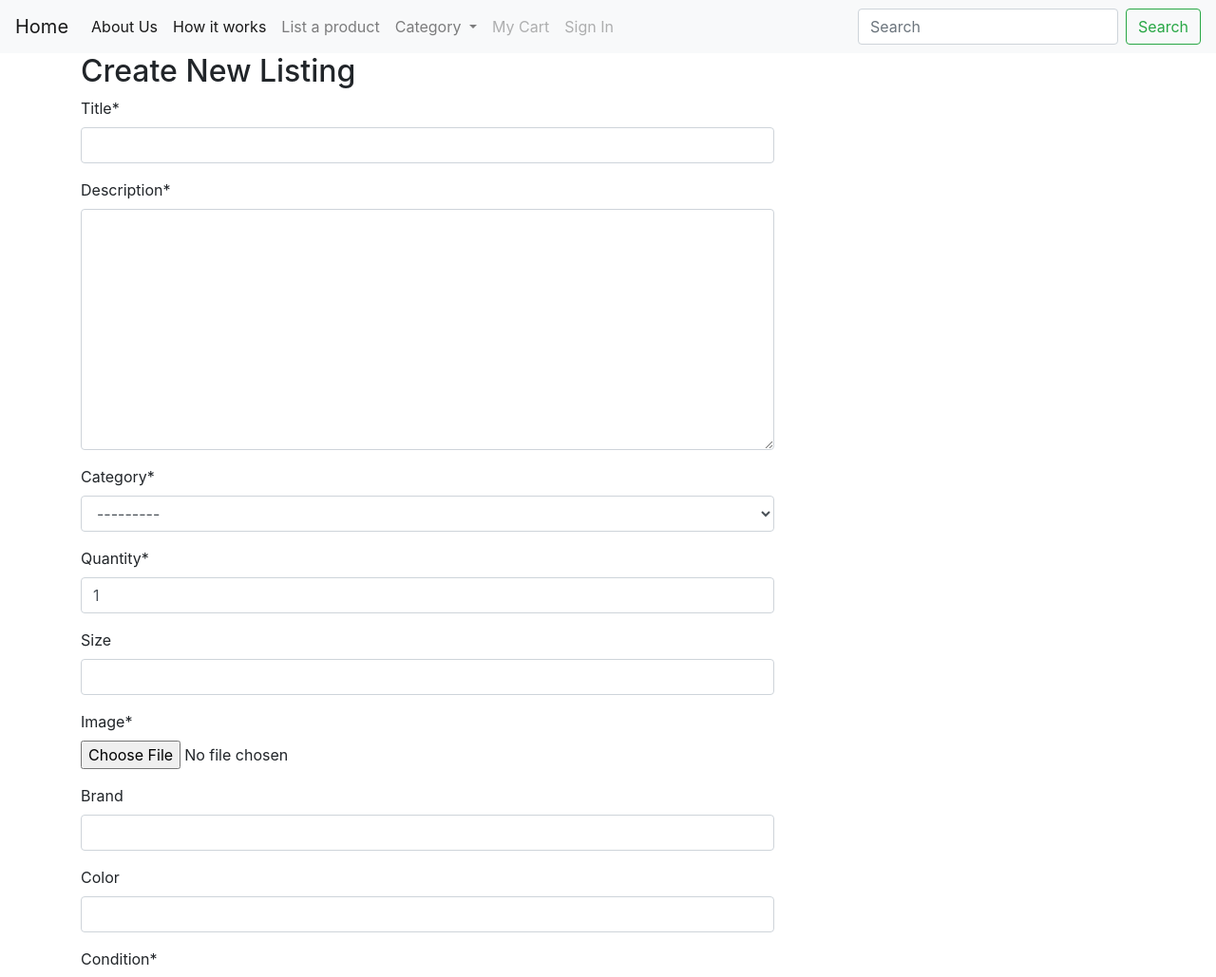
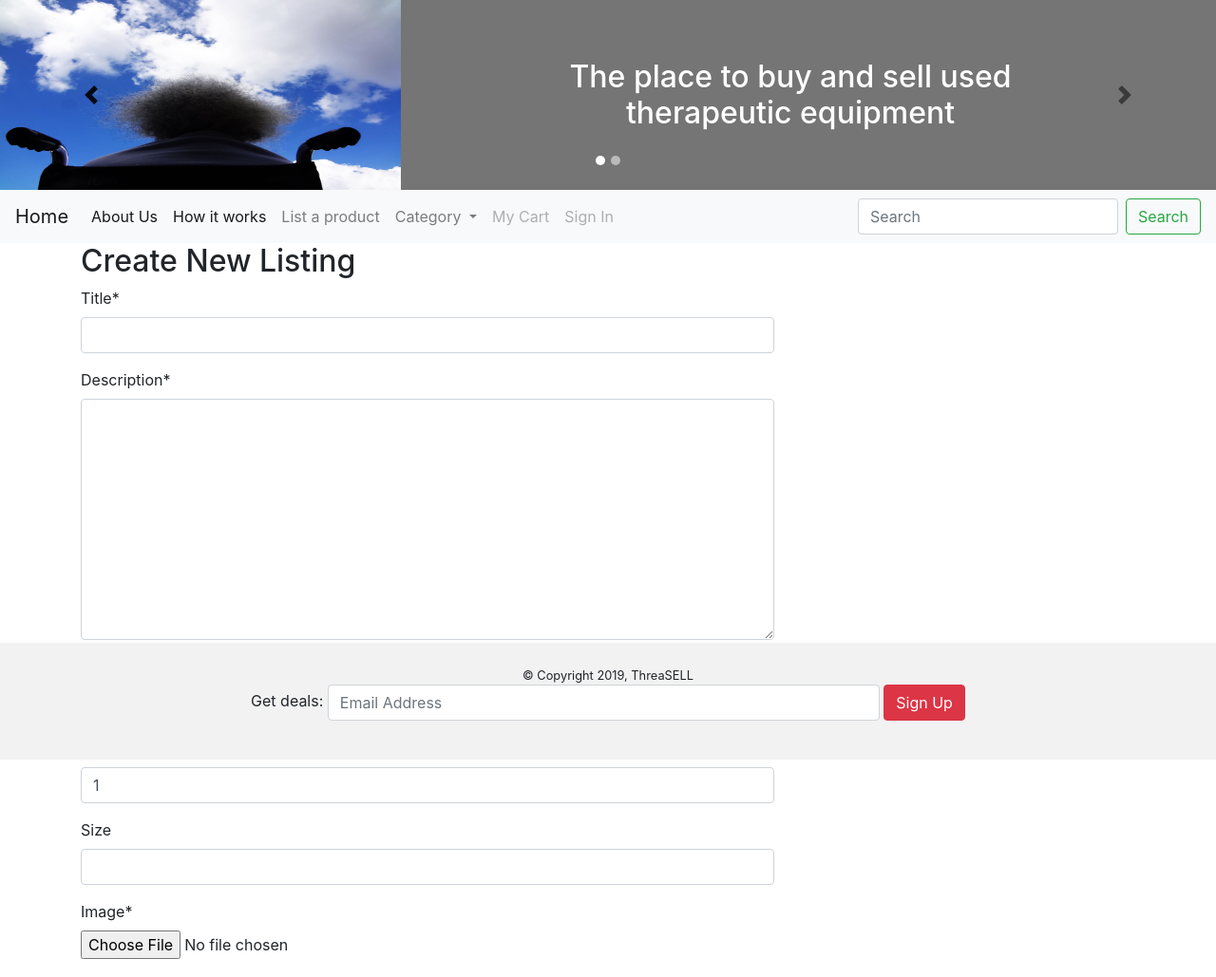
Before and after one commit to psb342/Therasell, a Django app: page /list/new/ in a window 1280 px wide. Shown: the top 1029 px of the page at 95% size. Run offline with Django 3.2, Linux system fonts and the light colour scheme; some libraries are stand-ins or nearby versions.

Commit message:
updated base.html with header and footer

```diff
--- a/therasell/product/templates/product/base.html
+++ b/therasell/product/templates/product/base.html
@@ -3,12 +3,121 @@
     <head>
         <title>TheraSELL</title>
         <meta charset="utf-8">
-        <meta name="viewport" content="width=device-width, initial-scale=1">
-        <link rel="stylesheet" href="https://maxcdn.bootstrapcdn.com/bootstrap/4.0.0/css/bootstrap.min.css">
-        <script src="https://ajax.googleapis.com/ajax/libs/jquery/3.4.1/jquery.min.js"></script>
-        <script src="https://maxcdn.bootstrapcdn.com/bootstrap/4.0.0/js/bootstrap.min.js"></script>
+        <meta name="viewport" content="width=device-width, initial-scale=1, minimum-scale=1" />
+  <link rel="stylesheet" href="https://maxcdn.bootstrapcdn.com/bootstrap/4.0.0/css/bootstrap.min.css">
+  <script src="https://ajax.googleapis.com/ajax/libs/jquery/3.4.1/jquery.min.js"></script>
+  <script src="https://maxcdn.bootstrapcdn.com/bootstrap/4.0.0/js/bootstrap.min.js"></script>
+
+        <style>
+
+
+    /* Remove the navbar's default rounded borders and increase the bottom margin */
+    .navbar {
+      /*margin-bottom: 50px;*/
+      border-radius: 0;
+    }
+
+    /* Remove the jumbotron's default bottom margin */
+     .jumbotron {
+      margin-bottom: 0;
+    }
+
+    /* Add a gray background color and some padding to the footer */
+    footer {
+      background-color: #f2f2f2;
+      padding: 25px;
+    }
+
+    #footersubscribe {
+      display: block;
+    }
+
+    .carousel-inner > .carousel-item > img {
+    margin: 0 auto;
+    width:33%;
+    max-height: 200px;
+    height: auto;
+}
+
+/* Carousel css start */
+.carousel-item {
+  text-align: left;
+  background-color: #757575;
+}
+
+.carousel-control-next,
+.carousel-control-prev {
+    filter: invert(100%);
+}
+
+.carousel-caption {
+right: 15%;
+left: auto;
+width: 40%;
+top: 21%;
+}
+
+.carousel-indicators li {
+  width: 10px;
+  height: 10px;
+  border-radius: 100%;
+}
+
+/* Carousel css end */
+
+.caption-font {
+font-size: 2.5vw;
+}
+
+.footer{
+    position: fixed;
+  left: 0;
+  bottom: 0;
+  width: 100%;
+  text-align: center;
+}
+
+  </style>
+
     </head>
     <body>
+ <!-- Carousel Start-->
+ {% load staticfiles %}
+ <div id="demo" class="carousel slide" data-ride="carousel" data-interval="10000">
+
+     <!-- Indicators -->
+     <ul class="carousel-indicators">
+       <li data-target="#demo" data-slide-to="0" class="active"></li>
+       <li data-target="#demo" data-slide-to="1"></li>
+     </ul>
+
+     <!-- The slideshow -->
+     <div class="carousel-inner">
+       <div class="carousel-item active">
+          <img src="{% static 'images/image1.jpg' %}" alt="Image1"></img>
+          <div class="carousel-caption">
+             <h3 class="caption-font">The place to buy and sell used therapeutic equipment</h3>
+           </div>
+       </div>
+       <div class="carousel-item">
+           <img src="{% static 'images/image2.jpg' %}" alt="Image2"></img>
+           <div class="carousel-caption">
+               <h3 class="caption-font">Helping each other sale by sale</h3>
+             </div>
+       </div>
+     </div>
+
+     <!-- Left and right controls -->
+     <a class="carousel-control-prev" href="#demo" data-slide="prev">
+       <span class="carousel-control-prev-icon"></span>
+     </a>
+     <a class="carousel-control-next" href="#demo" data-slide="next">
+       <span class="carousel-control-next-icon"></span>
+     </a>
+   </div>
+ <!-- Carousel End-->
+
+
             <!-- Navbar start-->
 <nav class="navbar navbar-expand-lg navbar-light bg-light">
         <a class="navbar-brand" href="/">Home</a>
@@ -74,5 +183,14 @@
                         </div>
                     </div>
                 </div>
+
+                <footer class="container-fluid text-center footer">
+                    <small>&copy; Copyright 2019, ThreaSELL</small>
+                  <form class="form-inline" id="footersubscribe">Get deals:
+                    <input type="email" class="form-control" size="50" placeholder="Email Address">
+                    <button type="button" class="btn btn-danger">Sign Up</button>
+                  </form>
+                </footer>
+
     </body>
 </html>
--- a/therasell/product/templates/product/list_product.html
+++ b/therasell/product/templates/product/list_product.html
@@ -10,4 +10,10 @@
         {{ form|crispy }}
         <button type="submit" class="save btn btn-default">Save</button>
     </form>
+    <br>
+    <br>
+    <br>
+    <br>
+    <br>
+    <br>
 {% endblock %}
```
